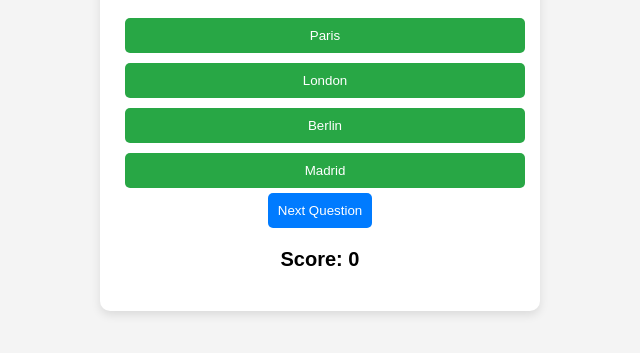
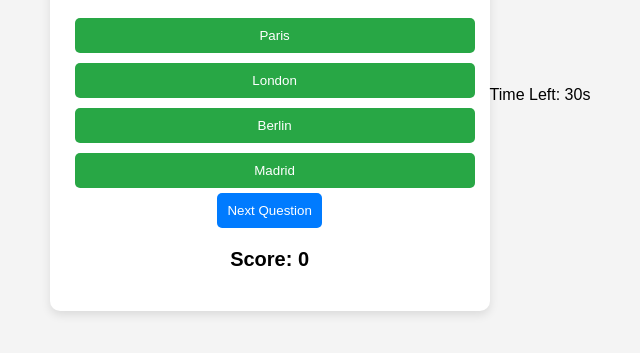
Before and after one commit to gavin7068-maker/General-Knowledge-Quiz, a plain HTML site: page index.html in a window 1280 px wide. Shown: the part 305-658 px from the top of the page, without its empty margins (320-960 px from the left). Drawn offline with Linux system fonts and the light colour scheme.

Commit message:
Update index.html

```diff
--- a/index.html
+++ b/index.html
@@ -17,3 +17,4 @@
   <script src="script.js"></script>
 </body>
 </html>
+<p id="timer">Time Left: 30s</p>
```
